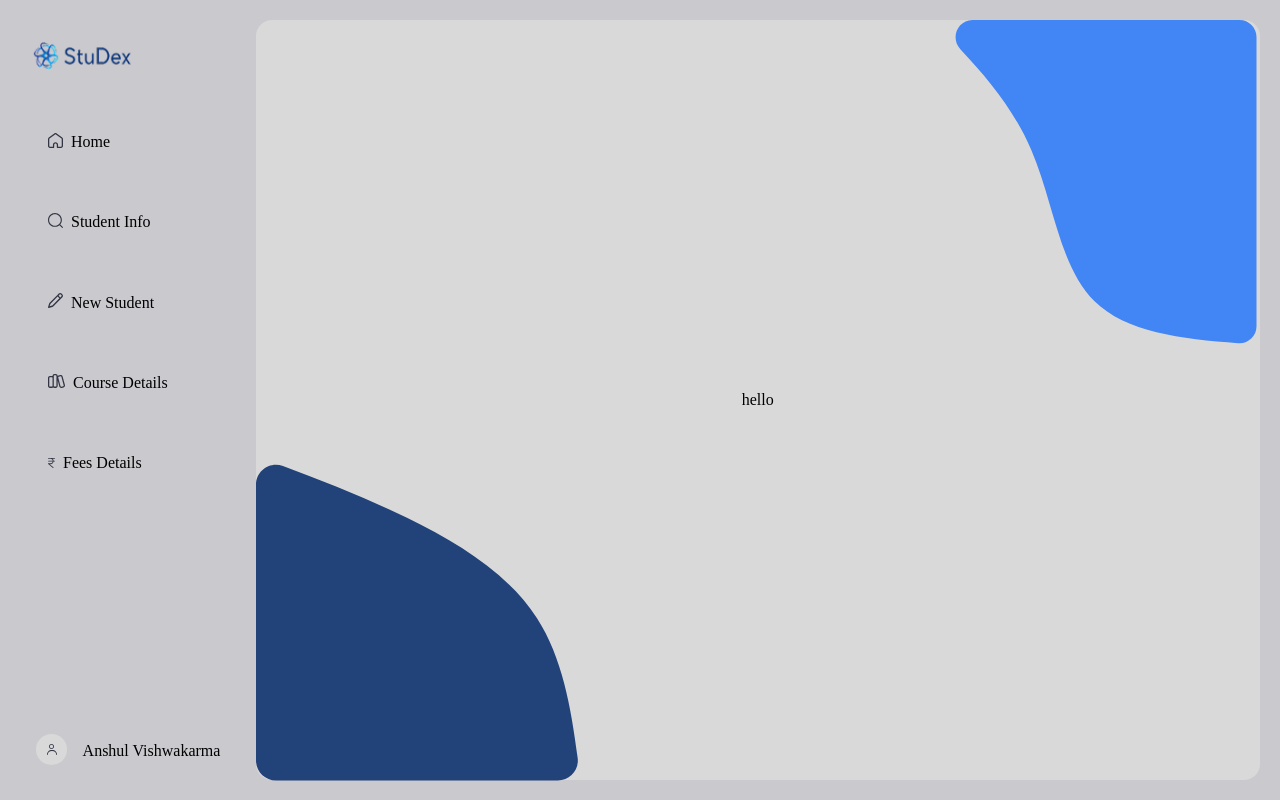
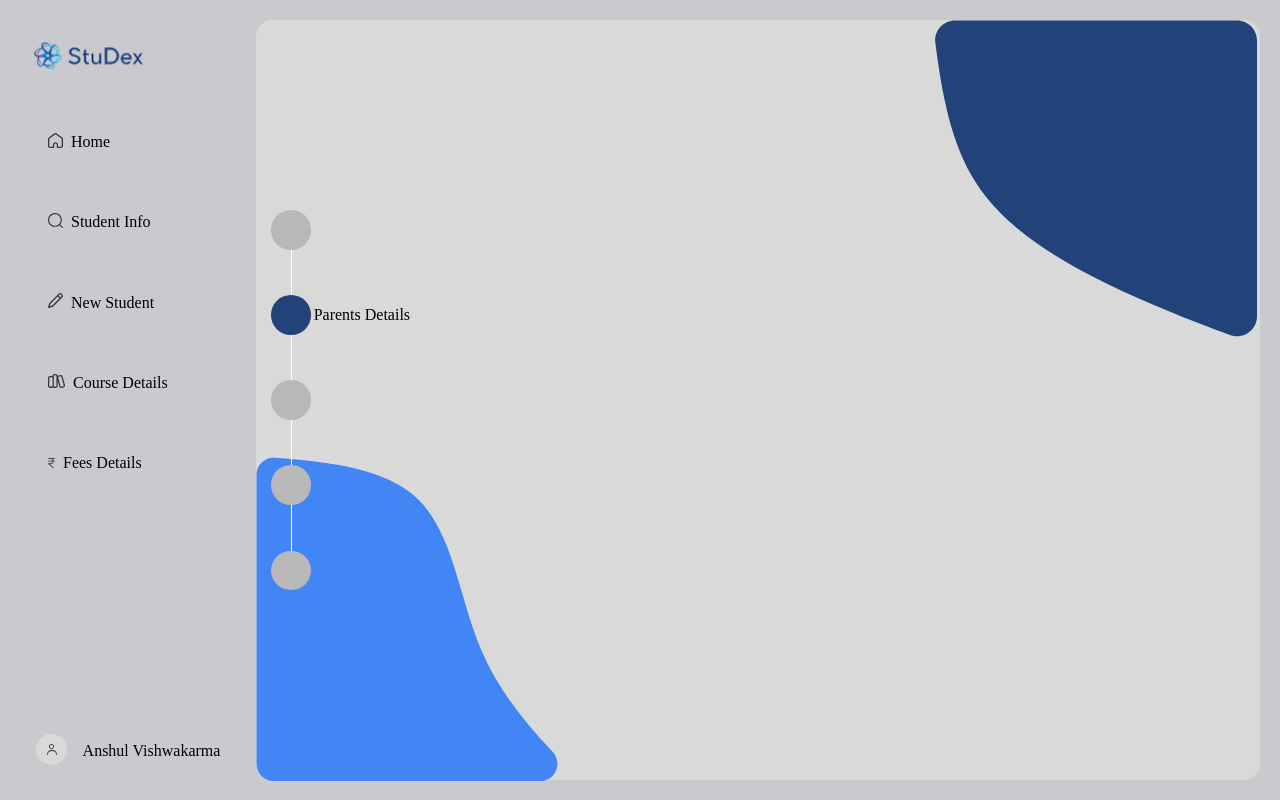
Before and after one commit to Codomania-Legends/Studex, a React (Vite) app in the folder frontend/: page /home in a window 1280 px wide. Built offline with nearby package versions, Linux system fonts and the light colour scheme; a web font is replaced by a local one.

Commit message:
just a bit update

```diff
--- a/frontend/src/App.css
+++ b/frontend/src/App.css
@@ -20,8 +20,12 @@
 .rightside {
     position: absolute;
     right: 1.45em;
+    transition: 1s;
+    transform: rotate(180deg);
 }
 .leftside {
     position: absolute;
     bottom: 1.2em;
+    transition: 1s;
+    transform: rotate(180deg);
 }
--- a/frontend/src/Components/DynamicRoute/RouterEle.jsx
+++ b/frontend/src/Components/DynamicRoute/RouterEle.jsx
@@ -17,8 +17,8 @@ function RouterEle() {
         </div>
         <div className="content flex">
           <div className="baksa">
-            <img src={rightside} alt="" className='rightside' />
-            <img src={leftside} alt="" className='leftside' />
+            <img src={leftside} alt="" className='rightside' />
+            <img src={rightside} alt="" className='leftside' />
             {
               ( pathname.route == "home" && <Home/> )
             }
--- a/frontend/src/Components/Home/Home.jsx
+++ b/frontend/src/Components/Home/Home.jsx
@@ -1,14 +1,16 @@
-import React from 'react'
+import React, { useState } from 'react'
 import './Home.css'
-import Sidebar from '../Sidebar/Sidebar'
+import LeftSection from './LeftSection/leftSection'
 function Home() {
+  const [num_to_show , set_numShow] = useState(1)
   return (
     <>
-
       <div className="home-main flex ">
-        <div className="home-content flex">
-          hello
-        </div>
+        <section style={{zIndex : 2}} className="leftSection flex">
+          <LeftSection num_to_show={num_to_show} set_numShow={set_numShow} />
+        </section>
+        <section className="centerSection flex"></section>
+        <section className="rightSection flex"></section>
       </div>
     </>
   )
--- /dev/null
+++ b/frontend/src/Components/Home/LeftSection/leftSection.jsx
@@ -0,0 +1,48 @@
+import React, { useEffect, useState } from 'react';
+import "../section.css";
+
+function LeftSection({ num_to_show, set_numShow }) {
+  const [activeSteps, setActiveSteps] = useState(new Array(5).fill(0));
+
+  const text_heading = [
+    "General Info",
+    "Parents Details",
+    "Course Details",
+    "Address",
+    "Bus Facility"
+  ];
+
+  useEffect(() => {
+    const updated = new Array(5).fill(0);
+    updated[num_to_show] = 1;
+    setActiveSteps(updated);
+  }, [num_to_show]);
+
+  return (
+    <>
+      <div className="midDivLeftSection flex">
+        {activeSteps.map((val, i) => (
+          <div
+            key={`circle-${i}`}
+            onClick={() => set_numShow(i)}
+            className={`circle circle${i + 1} ${val === 0 ? "noCircle" : "yesCircle"}`}
+          ></div>
+        ))}
+      </div>
+
+      <div className="infoText">
+        {activeSteps.map((val, i) => (
+          <div
+            key={`text-${i}`}
+            onClick={() => set_numShow(i)}
+            className={`${(val === 1) ? "text" : ""} text${i + 1} flex`}
+          >
+            { val === 1 ? text_heading[i] : "" }
+          </div>
+        ))}
+      </div>
+    </>
+  );
+}
+
+export default LeftSection;
--- /dev/null
+++ b/frontend/src/Components/Home/section.css
@@ -0,0 +1,68 @@
+.leftSection{
+    height: 100%;
+    width: 20%;
+    /* background-color: blue; */
+}
+
+.centerSection{
+    height: 100%;
+    width: 60%;
+    /* background-color: red; */
+}
+
+.rightSection{
+    width: 20%;
+    height: 100%;
+    /* background-color: purple; */
+}
+
+.midDivLeftSection {
+    width: 1px;
+    height: 50%;
+    flex-direction: column;
+    justify-content: start;
+    z-index: 2;
+    background: white;
+    row-gap: 12%;
+    z-index: 5;
+}
+
+.circle {
+    height: 12%;
+    aspect-ratio: 1 / 1;
+    border-radius: 50%;
+}
+
+.infoText {
+    display: grid
+;
+    grid-template-rows: repeat(5, 1fr);
+    height: 50%;
+    row-gap: 12%;
+    margin-left: 5%;
+    width: 60%;
+    color: #000;
+}
+.yesCircle{
+    background-color: #21437A;
+    transition: 1s;
+}
+.noCircle{
+    background-color: #B8B8B8;
+    transition: 1s;
+}
+
+.text{
+    animation: animateTextInfo 0.2s ease-in-out  1  ;
+}
+
+@keyframes animateTextInfo {
+    0%{
+        transform: scale(0.2);
+        transform-origin: start;
+    }
+    100%{
+        transform: scale(1);
+        transform-origin: start;
+    }
+}
--- a/frontend/src/Components/Sidebar/Sidebar.css
+++ b/frontend/src/Components/Sidebar/Sidebar.css
@@ -21,7 +21,6 @@
 }
 .logo-img {
     height: 100%;
-    width: 55%;
 }
 .sidebar-content {
     flex-direction: column;
```
